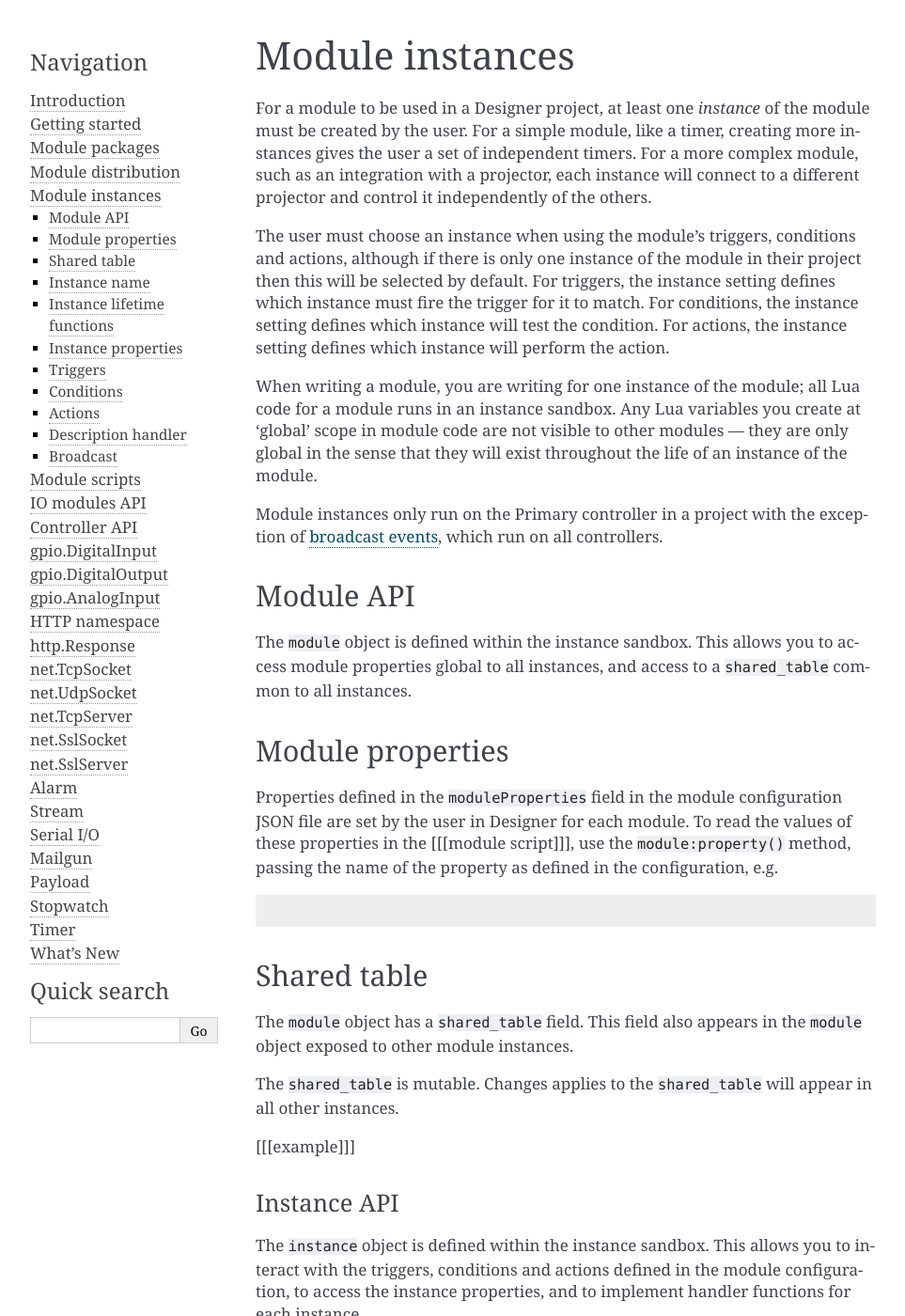
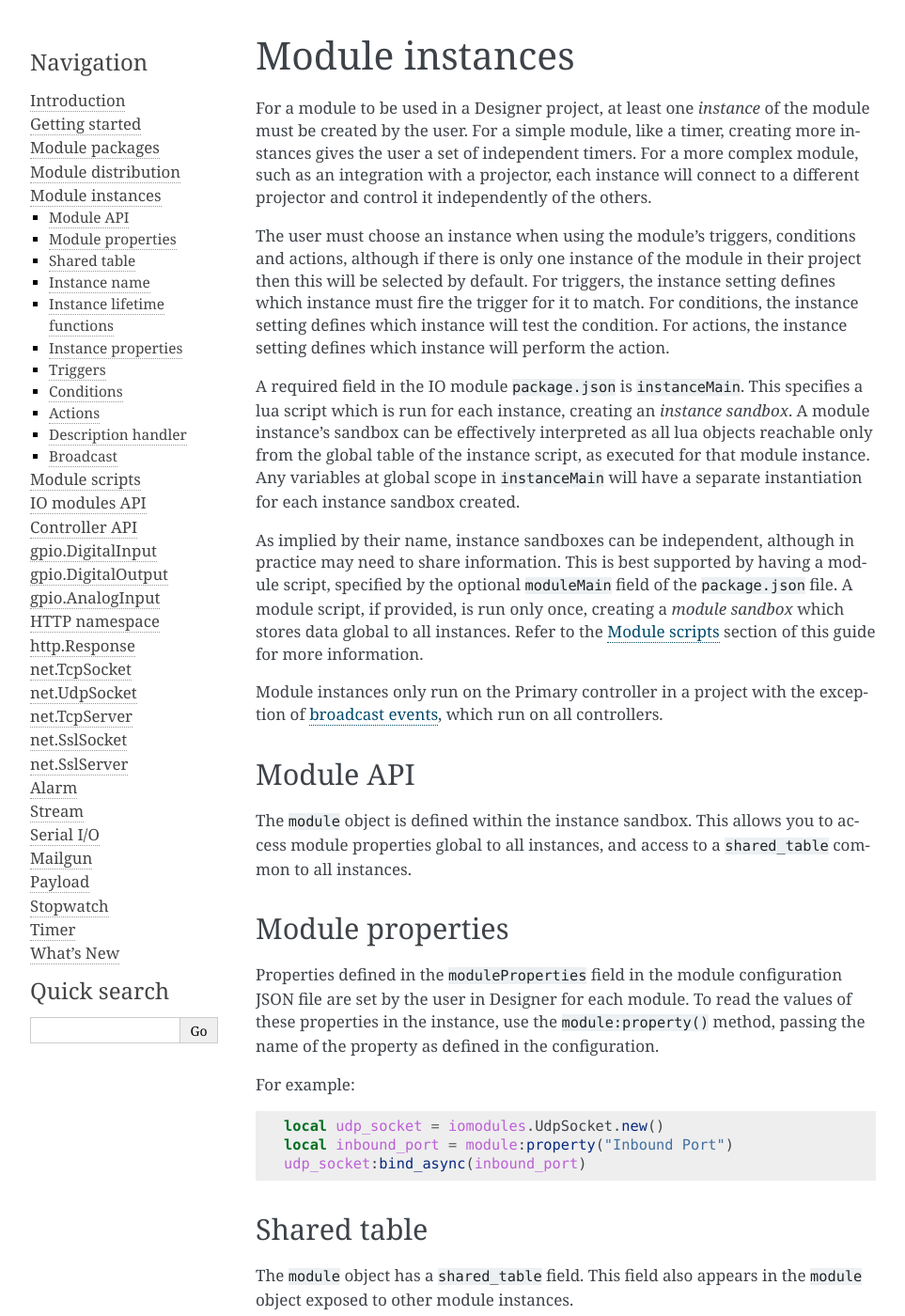
Before and after one commit to carallon/io-module-developer-guide, a Sphinx documentation site: the page built from source/guide/module-instances.rst, in a window 1280 px wide and 1400 px high. Shown: the whole window at 94% size, without its empty margins (148-1111 px from the left). Built offline with Sphinx 7.4.7, drawn with Linux system fonts in a browser that asks for light colours; some of the changed text lies outside the part shown.

Commit message:
Add more explanations. Update out-of-date sections

```diff
--- a/source/guide/io-modules-api.rst
+++ b/source/guide/io-modules-api.rst
@@ -29,7 +29,7 @@ Under the hood, these I/O bound objects exist in a separate thread to controller
 
 The async functions take a callback function as their last argument, which is called when the result of the function is known. The callbacks run in the same thread as playback; event handlers for the object do not --- so be aware that your event handlers may be called *before* your async callback.
 
-For example, ``UdpSocket`` has a ``bind()`` member function and a ``bind_async()`` member function. If you bind your socket in your module's ``net_up`` handler then you can use the sync version:
+For example, ``UdpSocket`` has a ``bind()`` member function and a ``bind_async()`` member function. If you bind your socket in your module's ``net_up`` handler (note that binding to a fixed port in this manner should be done in a module script, not an instance script) then you can use the sync version:
 
 .. code-block:: lua
 
--- a/source/guide/module-anatomy.rst
+++ b/source/guide/module-anatomy.rst
@@ -19,8 +19,8 @@ For example:
        "description": "A demonstration of an IO module package",
        "version": "1.0",
        "uuid": "{84bea226-4123-4cc5-be3c-c8adee049e9c}",
-       "ioModuleApiVersion": "1.0",
-       "controllerApiVersion": 1,
+       "ioModuleApiVersion": "2.0",
+       "controllerApiVersion": 2,
        "author": "Inspired Coding",
        "contributors": [
            {
--- a/source/guide/module-instances.rst
+++ b/source/guide/module-instances.rst
@@ -5,7 +5,9 @@ For a module to be used in a Designer project, at least one *instance* of the mo
 
 The user must choose an instance when using the module's triggers, conditions and actions, although if there is only one instance of the module in their project then this will be selected by default. For triggers, the instance setting defines which instance must fire the trigger for it to match. For conditions, the instance setting defines which instance will test the condition. For actions, the instance setting defines which instance will perform the action.
 
-When writing a module, you are writing for one instance of the module; all Lua code for a module runs in an instance sandbox. Any Lua variables you create at 'global' scope in module code are not visible to other modules --- they are only global in the sense that they will exist throughout the life of an instance of the module.
+A required field in the IO module ``package.json`` is ``instanceMain``. This specifies a lua script which is run for each instance, creating an *instance sandbox*. A module instance's sandbox can be effectively interpreted as all lua objects reachable only from the global table of the instance script, as executed for that module instance. Any variables at global scope in ``instanceMain`` will have a separate instantiation for each instance sandbox created.
+
+As implied by their name, instance sandboxes can be independent, although in practice may need to share information. This is best supported by having a module script, specified by the optional ``moduleMain`` field of the ``package.json`` file. A module script, if provided, is run only once, creating a *module sandbox* which stores data global to all instances. Refer to the :doc:`../guide/modules` section of this guide for more information.
 
 Module instances only run on the Primary controller in a project with the exception of :ref:`broadcast events <broadcast-event>`, which run on all controllers.
 
@@ -17,18 +19,28 @@ The ``module`` object is defined within the instance sandbox. This allows you to
 Module properties
 =================
 
-Properties defined in the ``moduleProperties`` field in the module configuration JSON file are set by the user in Designer for each module. To read the values of these properties in the [[[module script]]], use the ``module:property()`` method, passing the name of the property as defined in the configuration, e.g.
+Properties defined in the ``moduleProperties`` field in the module configuration JSON file are set by the user in Designer for each module. To read the values of these properties in the instance, use the ``module:property()`` method, passing the name of the property as defined in the configuration.
+
+For example:
 
 .. code-block:: lua
+
+    local udp_socket = iomodules.UdpSocket.new()
+    local inbound_port = module:property("Inbound Port")
+    udp_socket:bind_async(inbound_port)
 
 Shared table
 ============
 
 The ``module`` object has a ``shared_table`` field. This field also appears in the ``module`` object exposed to other module instances.
 
-The ``shared_table`` is mutable. Changes applies to the ``shared_table`` will appear in all other instances.
+The ``shared_table`` is mutable. Changes applies to the ``shared_table`` will appear in all other instances. In most circumstances it is preferable for the ``shared_table`` to populated with functions by the module script, and for instances to interact with shared data only through calling these functions, and not by modifying the ``shared_table``.
 
-[[[example]]]
+As an example, suppose the module script manages a counter shared between all instances. The module script may have loaded an ``increment_counter`` function in the ``shared_table`` which can be invoked in the instance script as follows:
+
+.. code-block:: lua
+
+    module.shared_table.increment_counter()
 
 Instance API
 ************
--- a/source/guide/modules.rst
+++ b/source/guide/modules.rst
@@ -1,7 +1,7 @@
 Module scripts
 ##############
 
-If the optional ``moduleMain`` property in the ``package.json`` file is specified, it refers to the module script. The module script is always run before instance scripts, and only once for each module. The global table resulting from running the module script is referred to as the module sandbox. Variables in the module sandbox are not visible to instance sandboxes, except by assigning them to the ``shared_table`` described below.
+If the optional ``moduleMain`` property in the ``package.json`` file is specified, it refers to the *module script*. The module script is always run before instance scripts, and only once for each module. The global table resulting from running the module script is referred to as the *module sandbox*. Variables in the module sandbox are not visible to instance sandboxes, except by assigning them to the ``shared_table`` described below.
 
 A module script may be necessary when dealing with finite controller resources. A set of instances may need to access the same UDP port; however, only one ``UdpSocket`` can be bound to a given UDP port. In this case, the ``UdpSocket`` object will have to be managed at the module level. This process is explained further by the examples in this section.
 
@@ -18,8 +18,8 @@ Module lifetime functions
 You may define functions to run at key points in a module's lifetime. These mirror the lifetime functions of module instances.
 
 * ``initialize()`` --- called right after the project loads, but before the ``initialize`` handlers of any module instances.
-* ``net_up()`` --- called when the controller network interface comes up or just after the ``initialize`` handler if the network interface is up at the time of project unload. Guaranteed to be called before the ``net_up`` handlers of any module instances. May be called before or after the ``initialize`` handlers of any module instances.
-* ``net_down()`` --- called when the controller network interface goes down or just before the ``cleanup`` handler if the network interface is up at the time of project unload. Called after the ``net_down`` handlers of any module instances. May be called before or after the ``cleanup`` handlers of any module instances.
+* ``net_up()`` --- called when the controller network interface comes up or just after the ``initialize`` handler if the network interface is up at the time of project unload. Guaranteed to be called before the ``net_up`` handlers of any of the IO module's instance sandboxes. Might be called before or after the ``initialize`` handlers of any module instances.
+* ``net_down()`` --- called when the controller network interface goes down or just before the ``cleanup`` handler if the network interface is up at the time of project unload. Guaranteed to be called after the ``net_down`` handlers of any of the IO module's instance sandboxes. Might be called before or after the ``cleanup`` handlers of any module instances.
 * ``cleanup()`` --- called just before the project unloads. Called after the ``cleanup`` handlers of any module instances.
 
 Module properties
--- a/source/whatsnew.rst
+++ b/source/whatsnew.rst
@@ -7,3 +7,4 @@ Latest (2.0)
 * :doc:`../api/alarm` - a real time alarm to trigger a one-off or repeating function.
 * :doc:`../api/stopwatch` - track the elapsed time between events.
 * Append variables in a condition handler (see :ref:`module-instances-conditions`).
+* [[[[[[[[[[[[[[TODO]]]]]]]]]]]]]]
```
